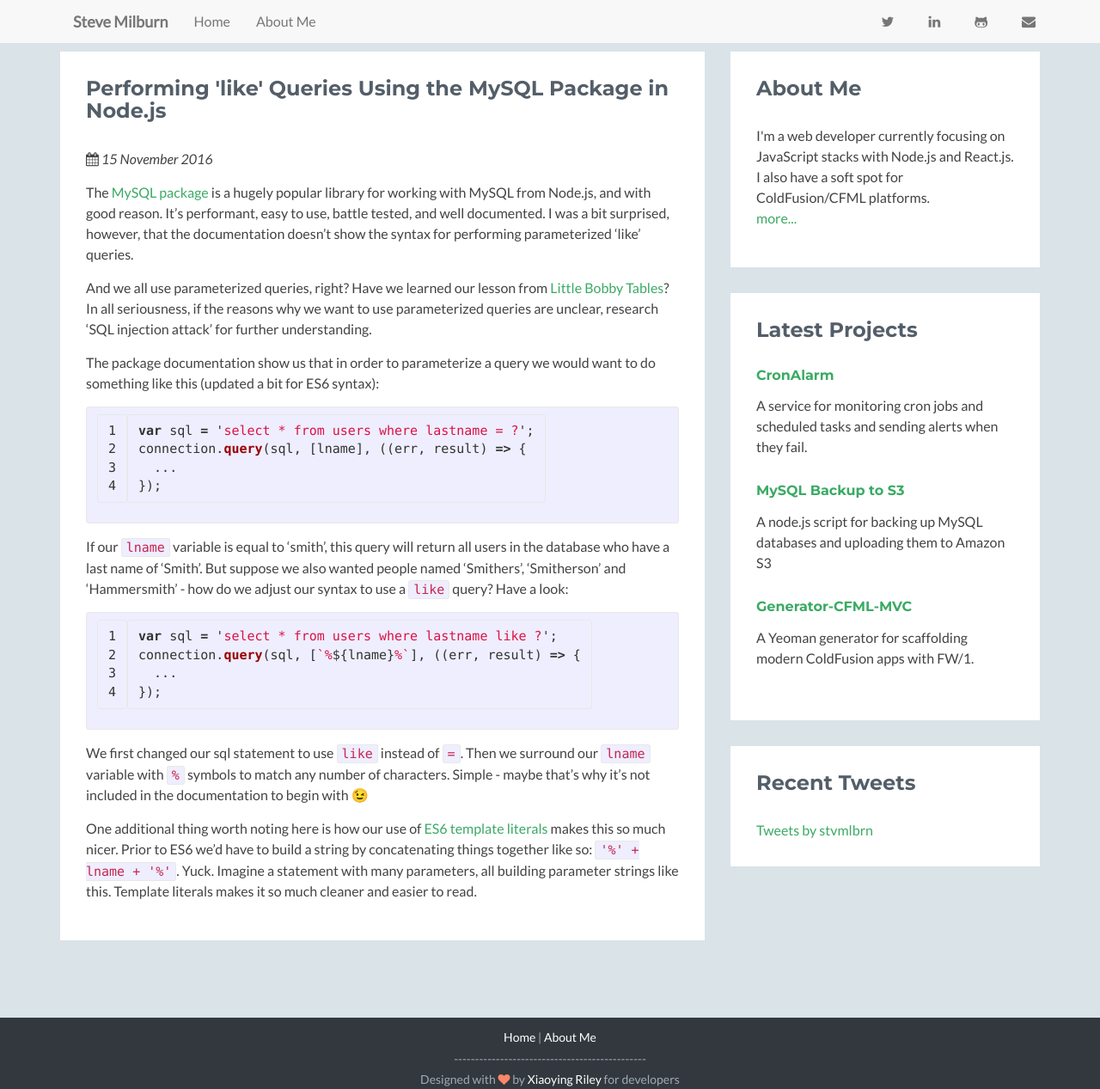
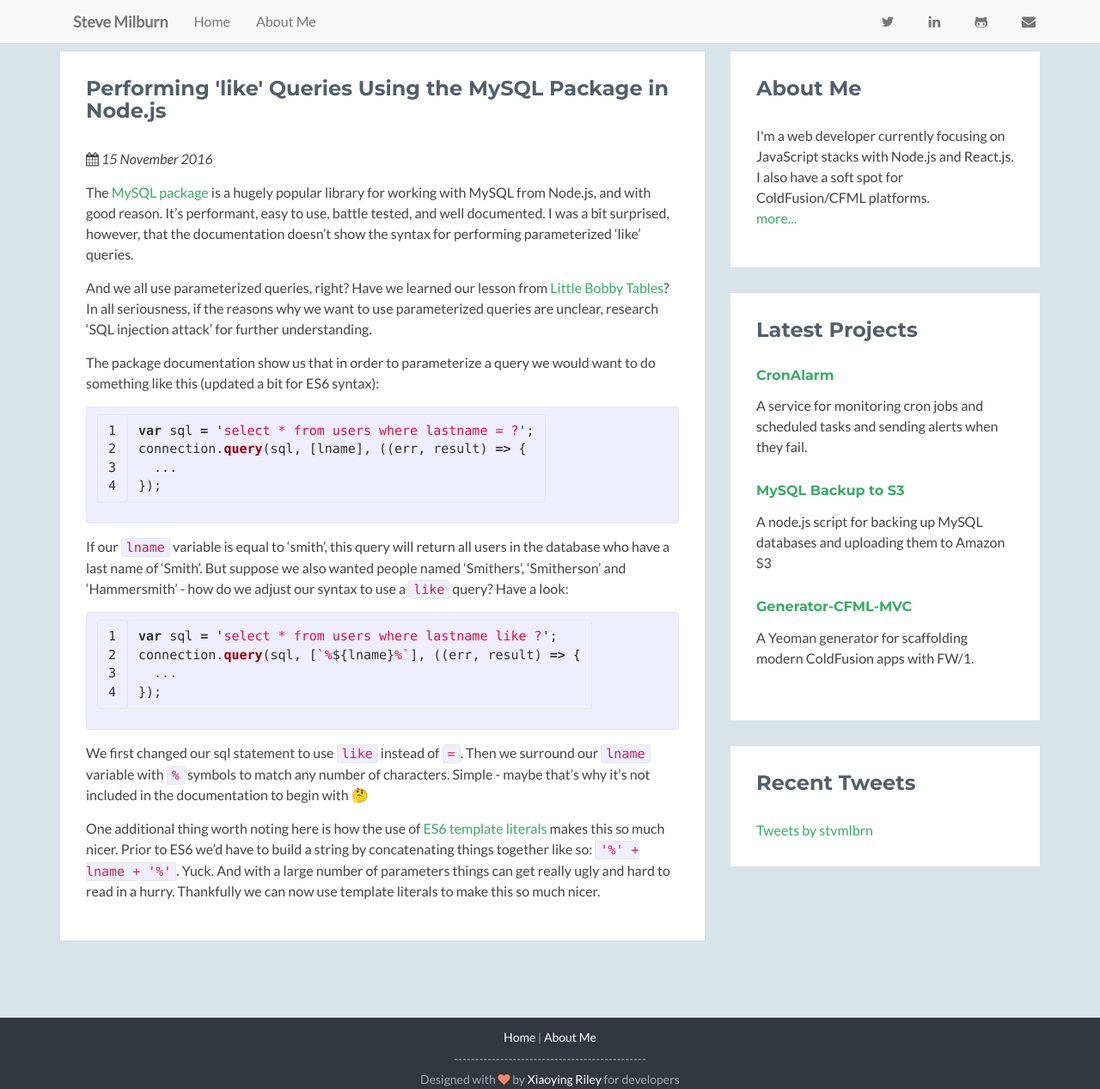
Before and after one commit to stvmlbrn/stvmlbrn.github.io, a Jekyll site: the page built from _posts/2016-11-15-like-parameters-using-mysql-package-in-node.md, in a window 1280 px wide and 1267 px high. Shown: the whole window at 86% size. Built offline with Jekyll 4.4.1, drawn with Linux system fonts in a browser that asks for light colours; comment, search, counter and statistics services are not loaded.

Commit message:
updated content

````diff
--- a/_posts/2016-11-15-like-parameters-using-mysql-package-in-node.md
+++ b/_posts/2016-11-15-like-parameters-using-mysql-package-in-node.md
@@ -30,8 +30,8 @@ connection.query(sql, [`%${lname}%`], ((err, result) => {
 {% endhighlight %}
 
 We first changed our sql statement to use `like` instead of `=`. Then we surround our ```lname``` variable with `%` symbols to match any number of characters. Simple - maybe that's why it's not
-included in the documentation to begin with 😉
+included in the documentation to begin with 🤔
 
-One additional thing worth noting here is how our use of [ES6 template literals](https://developer.mozilla.org/en-US/docs/Web/JavaScript/Reference/Template_literals) makes this so much nicer. Prior to ES6 we'd have to
-build a string by concatenating things together like so: ```'%' + lname + '%'```. Yuck. Imagine a statement with many parameters, all building parameter strings like this. Template literals makes it so much cleaner
-and easier to read.
+One additional thing worth noting here is how the use of [ES6 template literals](https://developer.mozilla.org/en-US/docs/Web/JavaScript/Reference/Template_literals) makes this so much nicer. Prior to ES6 we'd have to
+build a string by concatenating things together like so: ```'%' + lname + '%'```. Yuck. And with a large number of parameters things can get really ugly and hard to read in a hurry.
+Thankfully we can now use template literals to make this so much nicer.
````
